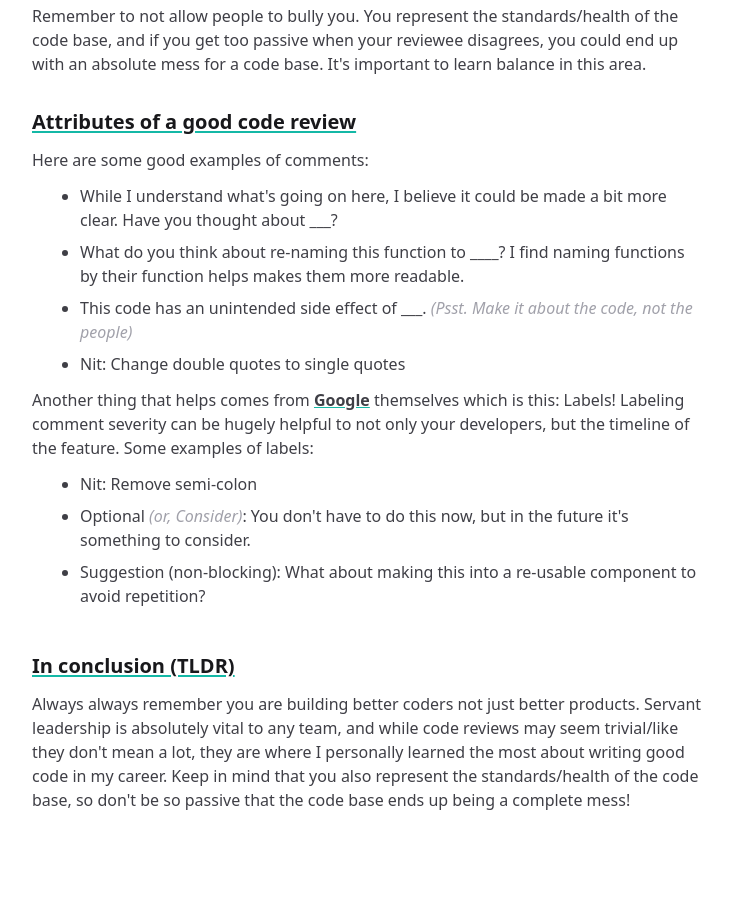
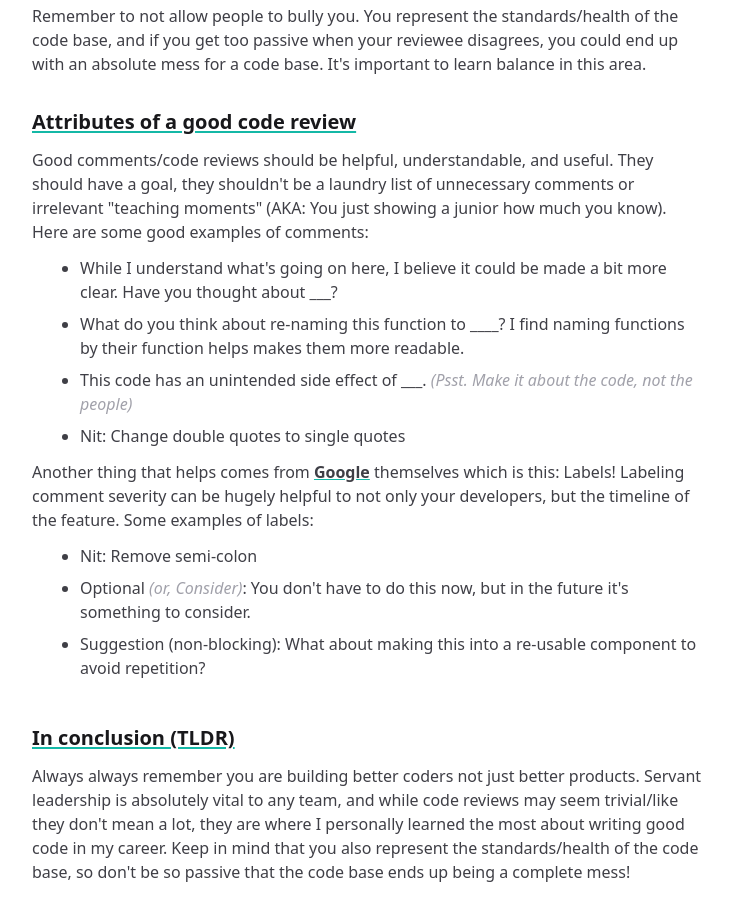
Before and after one commit to abijohnson/portfolio-site, a Nuxt app: page /what-makes-a-good-code-review in a window 1280 px wide. Shown: the part 1260-2180 px from the top of the page, without its empty margins (272-1004 px from the left). Built offline with nearby package versions, Linux system fonts and the light colour scheme.

Commit message:
Article edit

```diff
--- a/pages/what-makes-a-good-code-review.vue
+++ b/pages/what-makes-a-good-code-review.vue
@@ -65,6 +65,8 @@ useSeoMeta({
                 Attributes of a good code review
             </p>
             <p class="pt-3">
+                Good comments/code reviews should be helpful, understandable, and useful. They should have a goal, they shouldn't be a laundry list of
+                unnecessary comments or irrelevant "teaching moments" (AKA: You just showing a junior how much you know).
                 Here are some good examples of comments:
                 <ul class="list-disc pl-12 py-3 space-y-2">
                     <li>While I understand what's going on here, I believe it could be made a bit more clear. Have you thought about ___?</li>
```
